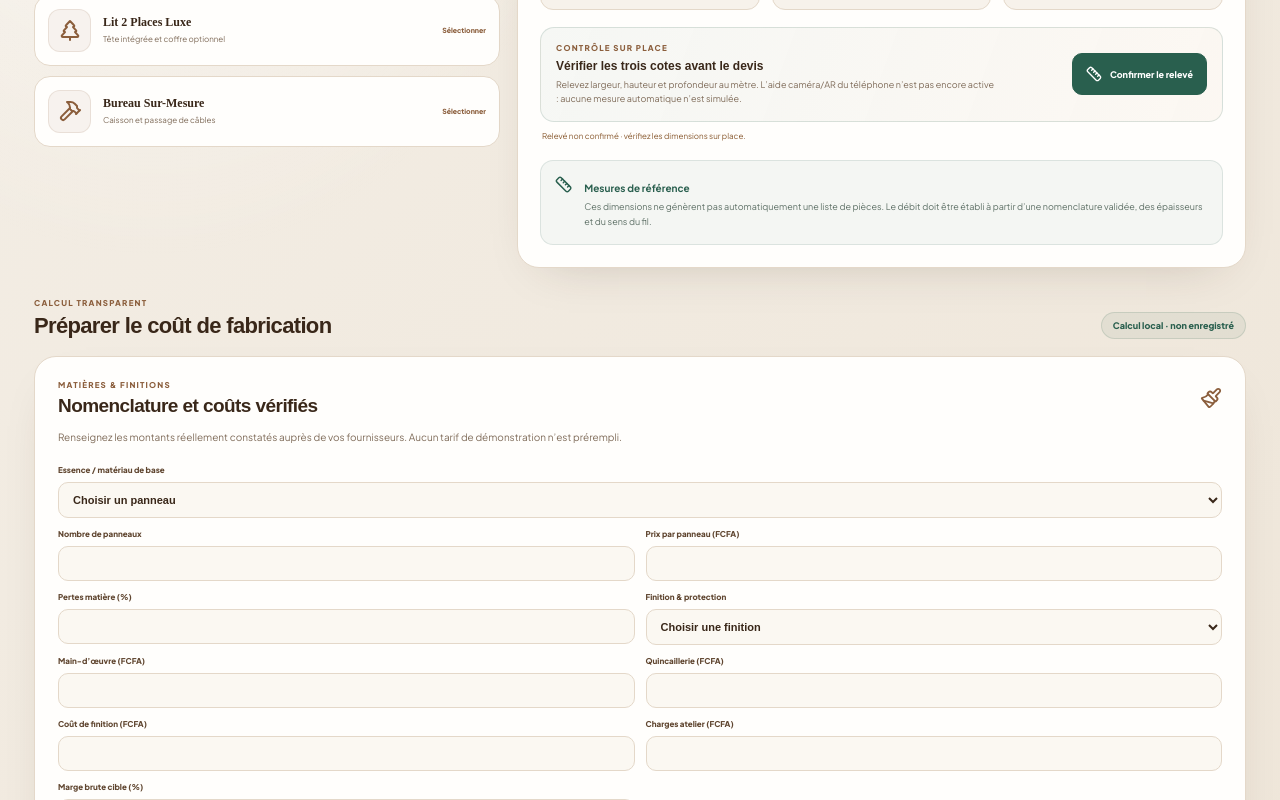
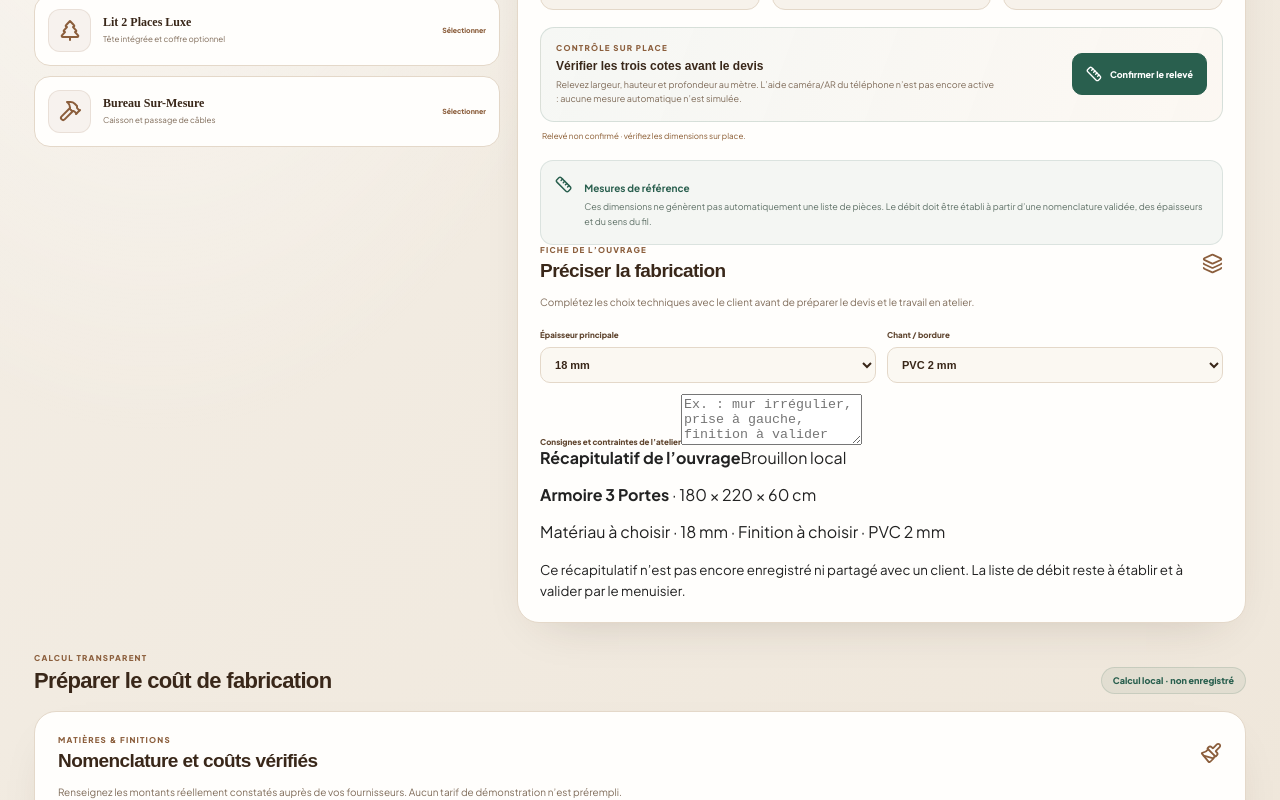
Before and after one commit to aydiarra-star/SenMenuisier, a Next.js app: page / in a window 1280 px wide. Shown: the part 613-1413 px from the top of the page. Built offline with nearby package versions, Linux system fonts and the light colour scheme; a web font is replaced by a local one.

Commit message:
design: add workshop-ready furniture specification sheet

```diff
--- a/src/app/page.tsx
+++ b/src/app/page.tsx
@@ -73,6 +73,9 @@ export default function HomePage() {
   const [height, setHeight] = useState("220");
   const [depth, setDepth] = useState("60");
   const [measurementsVerified, setMeasurementsVerified] = useState(false);
+  const [boardThickness, setBoardThickness] = useState("18 mm");
+  const [edgeBanding, setEdgeBanding] = useState("PVC 2 mm");
+  const [workshopNotes, setWorkshopNotes] = useState("");
   const [material, setMaterial] = useState("");
   const [finishType, setFinishType] = useState("");
   const [quantity, setQuantity] = useState("");
@@ -196,6 +199,22 @@ export default function HomePage() {
                   {measurementsVerified ? "Les trois cotes sont marquées comme vérifiées pour cette session. Toute modification annulera cette confirmation." : "Relevé non confirmé · vérifiez les dimensions sur place."}
                 </p>
                 <div className="material-callout"><Ruler size={19} /><div><b>Mesures de référence</b><p>Ces dimensions ne génèrent pas automatiquement une liste de pièces. Le débit doit être établi à partir d’une nomenclature validée, des épaisseurs et du sens du fil.</p></div></div>
+                <section className="furniture-sheet" aria-labelledby="furniture-sheet-title">
+                  <div className="panel-heading"><div><span className="section-kicker">FICHE DE L’OUVRAGE</span><h2 id="furniture-sheet-title">Préciser la fabrication</h2></div><Layers size={21} /></div>
+                  <p className="panel-lead">Complétez les choix techniques avec le client avant de préparer le devis et le travail en atelier.</p>
+                  <div className="cost-fields furniture-fields">
+                    <label>Épaisseur principale<select value={boardThickness} onChange={(event) => setBoardThickness(event.target.value)}><option>12 mm</option><option>15 mm</option><option>18 mm</option><option>22 mm</option><option>25 mm</option><option>À confirmer</option></select></label>
+                    <label>Chant / bordure<select value={edgeBanding} onChange={(event) => setEdgeBanding(event.target.value)}><option>PVC 0,8 mm</option><option>PVC 2 mm</option><option>Bois massif</option><option>Sans chant</option><option>À confirmer</option></select></label>
+                    <label className="wide-field">Consignes et contraintes de l’atelier<textarea rows={3} value={workshopNotes} onChange={(event) => setWorkshopNotes(event.target.value)} placeholder="Ex. : mur irrégulier, prise à gauche, finition à valider avec le client…" /></label>
+                  </div>
+                  <div className="furniture-summary">
+                    <div className="furniture-summary-head"><b>Récapitulatif de l’ouvrage</b><span>Brouillon local</span></div>
+                    <p><strong>{selectedModel.title}</strong> · {width} × {height} × {depth} cm</p>
+                    <p>{material || "Matériau à choisir"} · {boardThickness} · {finishType || "Finition à choisir"} · {edgeBanding}</p>
+                    {workshopNotes.trim() && <p className="furniture-notes">{workshopNotes}</p>}
+                    <small>Ce récapitulatif n’est pas encore enregistré ni partagé avec un client. La liste de débit reste à établir et à valider par le menuisier.</small>
+                  </div>
+                </section>
               </section>
             </div>
 
```
